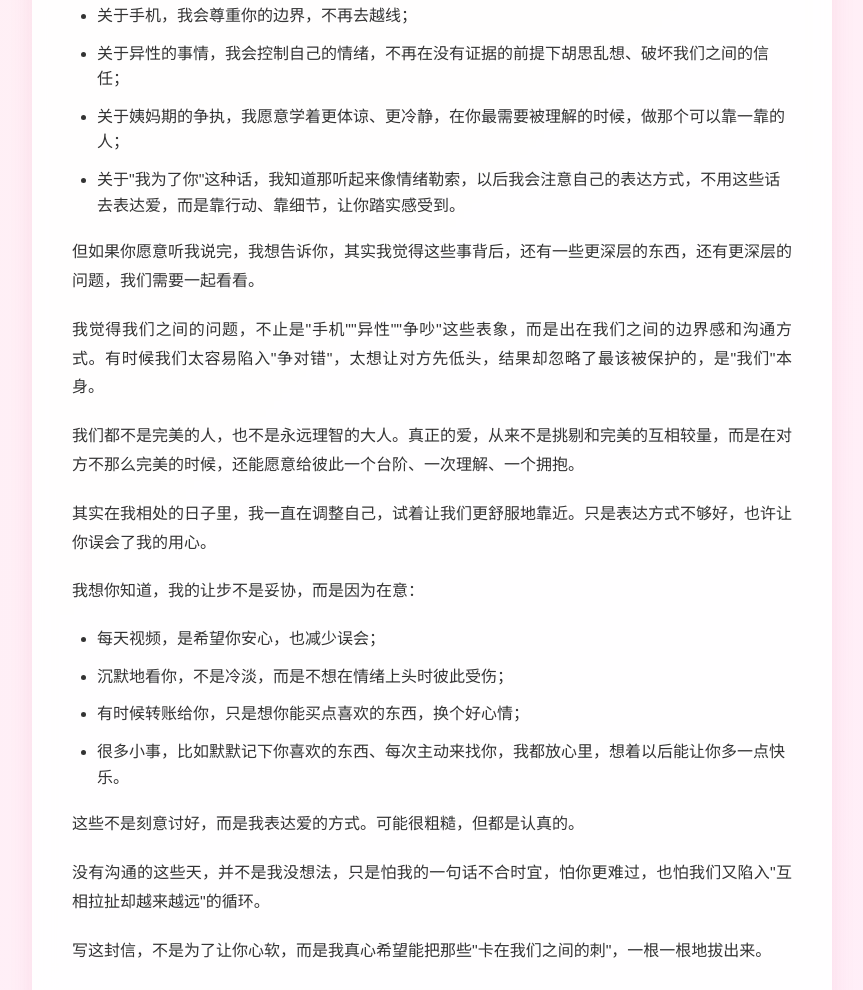
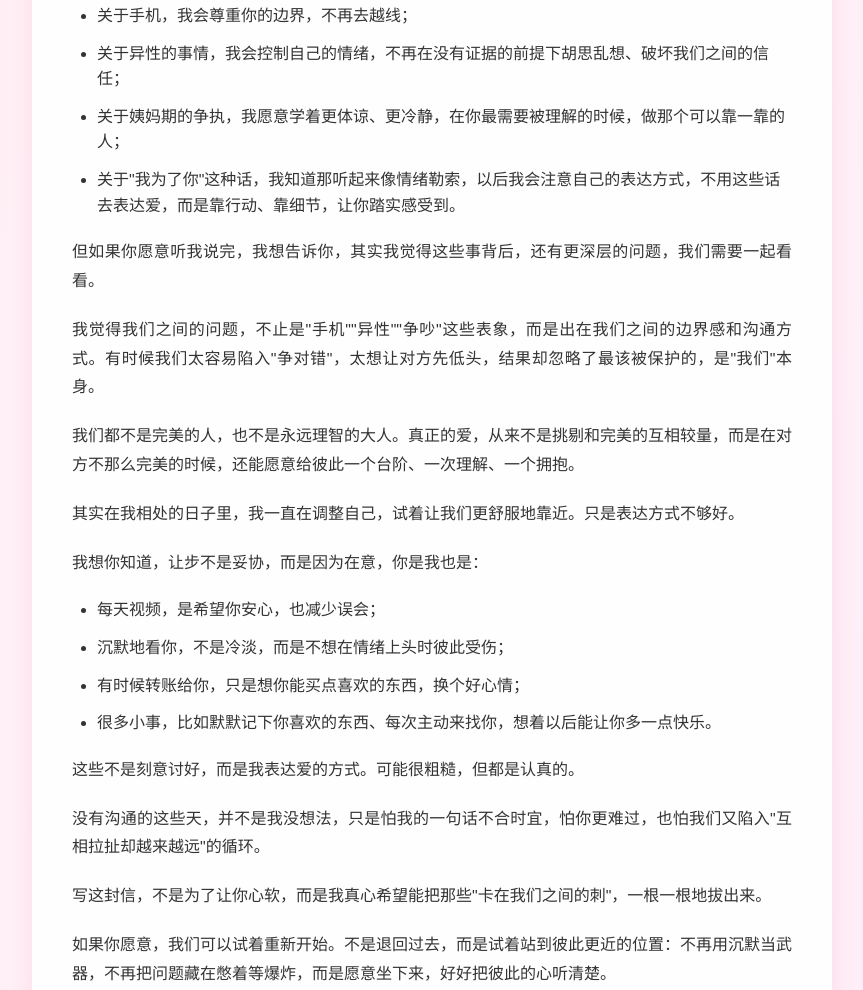
Before and after one commit to wyzzzz22/00, a plain HTML site: page letter_8x4f9q2m/index.html in a window 1280 px wide. Shown: the part 294-1284 px from the top of the page, without its empty margins (208-1071 px from the left). Drawn offline with Linux system fonts and the light colour scheme.

Commit message:
更新信件内容和样式

```diff
--- a/letter_8x4f9q2m/index.html
+++ b/letter_8x4f9q2m/index.html
@@ -87,17 +87,17 @@
             <li>关于姨妈期的争执，我愿意学着更体谅、更冷静，在你最需要被理解的时候，做那个可以靠一靠的人；</li>
             <li>关于"我为了你"这种话，我知道那听起来像情绪勒索，以后我会注意自己的表达方式，不用这些话去表达爱，而是靠行动、靠细节，让你踏实感受到。</li>
         </ul>
-        <p> 但如果你愿意听我说完，我想告诉你，其实我觉得这些事背后，还有一些更深层的东西，还有更深层的问题，我们需要一起看看。</p>
+        <p> 但如果你愿意听我说完，我想告诉你，其实我觉得这些事背后，还有更深层的问题，我们需要一起看看。</p>
         <p> 我觉得我们之间的问题，不止是"手机""异性""争吵"这些表象，而是出在我们之间的边界感和沟通方式。有时候我们太容易陷入"争对错"，太想让对方先低头，结果却忽略了最该被保护的，是"我们"本身。</p>
 
         <p> 我们都不是完美的人，也不是永远理智的大人。真正的爱，从来不是挑剔和完美的互相较量，而是在对方不那么完美的时候，还能愿意给彼此一个台阶、一次理解、一个拥抱。</p>
-        <p> 其实在我相处的日子里，我一直在调整自己，试着让我们更舒服地靠近。只是表达方式不够好，也许让你误会了我的用心。</p>
-        <p> 我想你知道，我的让步不是妥协，而是因为在意：</p>
+        <p> 其实在我相处的日子里，我一直在调整自己，试着让我们更舒服地靠近。只是表达方式不够好。</p>
+        <p> 我想你知道，让步不是妥协，而是因为在意，你是我也是：</p>
         <ul>
             <li>每天视频，是希望你安心，也减少误会；</li>
             <li>沉默地看你，不是冷淡，而是不想在情绪上头时彼此受伤；</li>
             <li>有时候转账给你，只是想你能买点喜欢的东西，换个好心情；</li>
-            <li>很多小事，比如默默记下你喜欢的东西、每次主动来找你，我都放心里，想着以后能让你多一点快乐。</li>
+            <li>很多小事，比如默默记下你喜欢的东西、每次主动来找你，想着以后能让你多一点快乐。</li>
         </ul>
 
         <p> 这些不是刻意讨好，而是我表达爱的方式。可能很粗糙，但都是认真的。</p>
```
